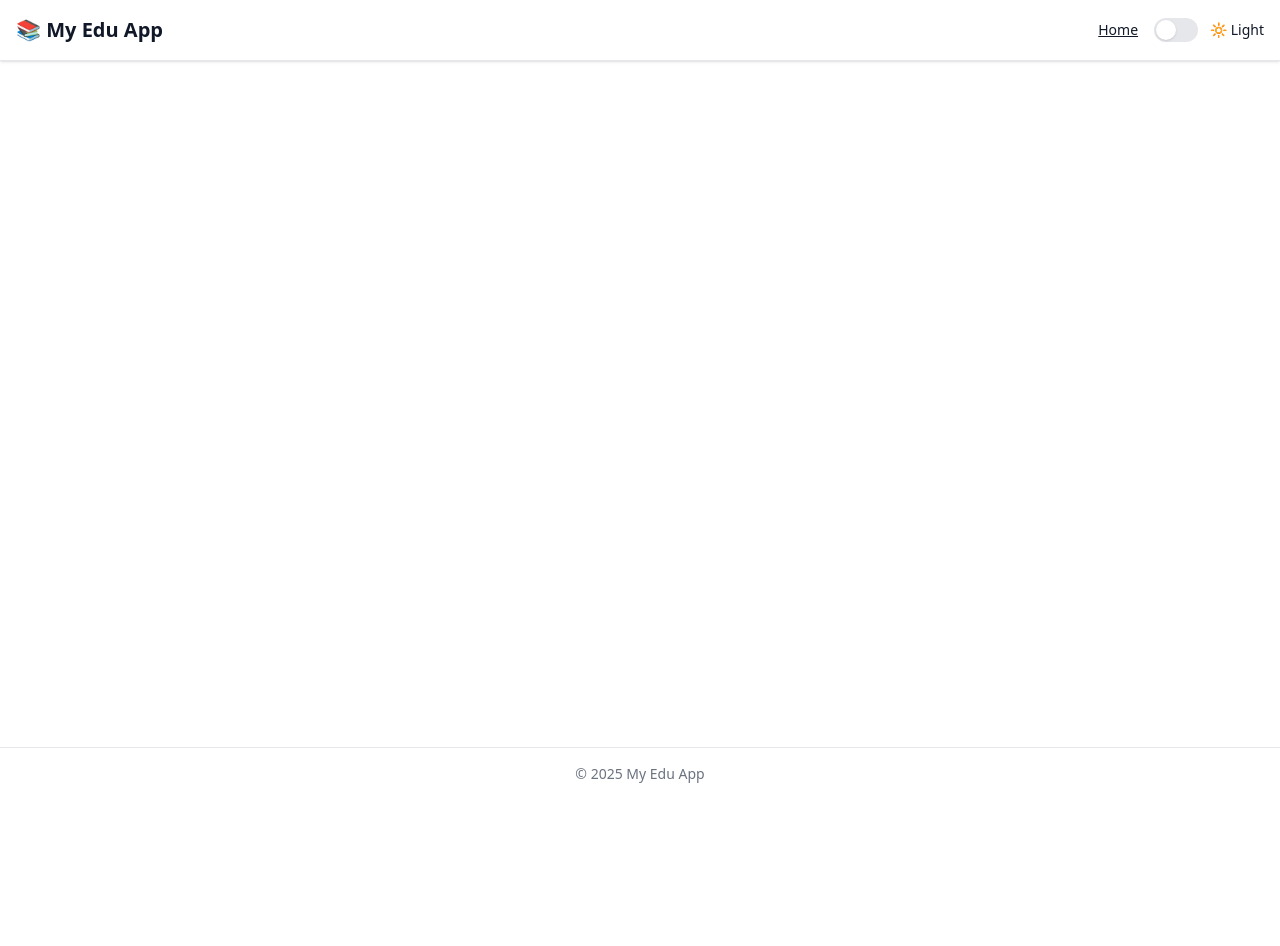
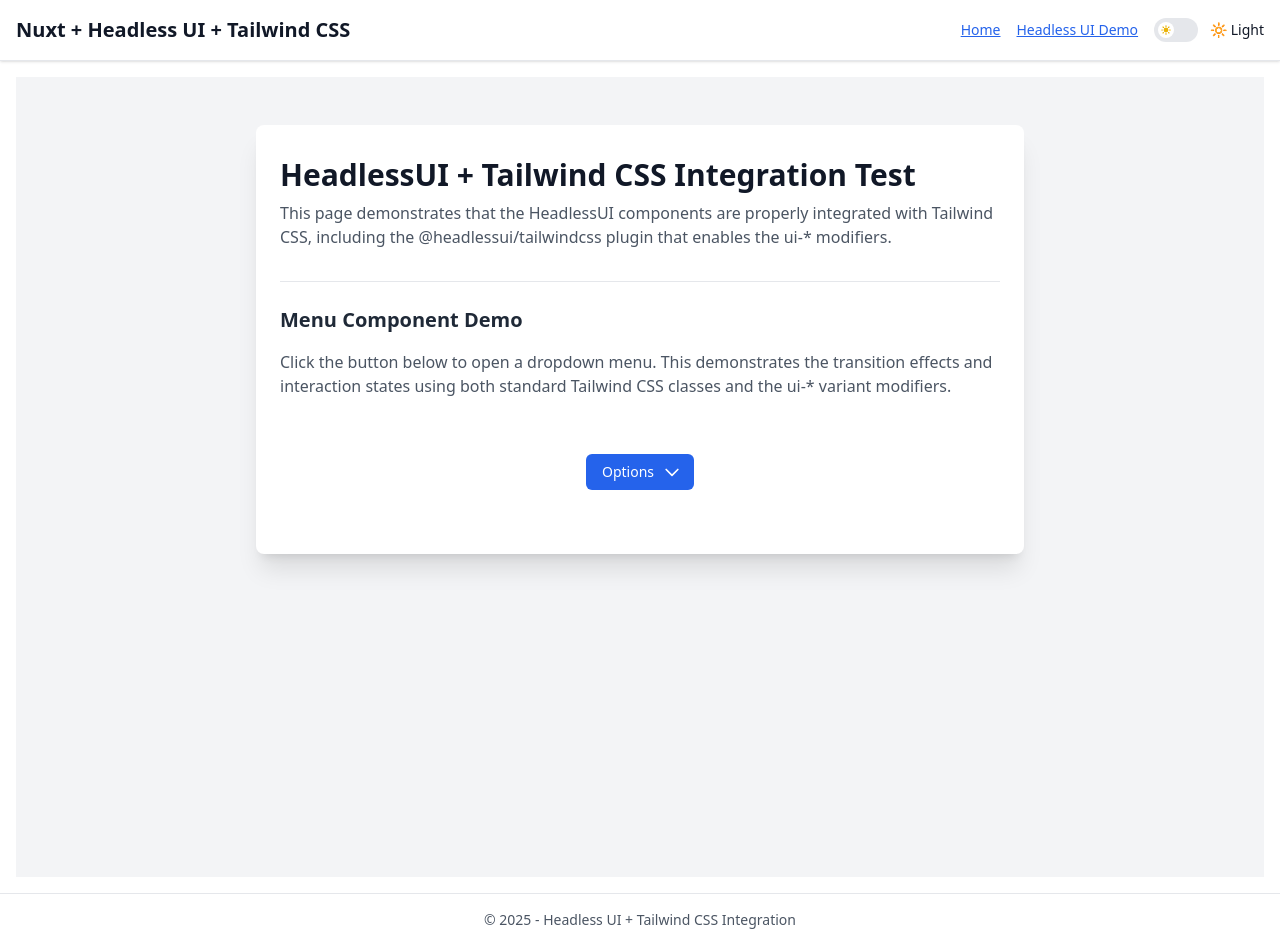
Before and after one commit to Sallvainian/Teaching-Tools-Dashboard, a Nuxt app: page /test in a window 1280 px wide. Before the commit the page ends 800 px from the top, so only its background shows below. Built offline with nearby package versions, Linux system fonts and the light colour scheme.

Commit message:
feat: add dark mode toggle and HeadlessUI components, update configurations

```diff
--- a/components/DarkModeToggle.vue
+++ b/components/DarkModeToggle.vue
@@ -1,30 +1,46 @@
 <template>
+  <ClientOnly>
     <div class="flex items-center">
       <Switch
         v-model="isDarkMode"
-      :class="[
-        isDarkMode ? 'bg-primary-600' : 'bg-gray-200',
-        'relative inline-flex h-6 w-11 flex-shrink-0 cursor-pointer rounded-full border-2 border-transparent transition-colors duration-200 ease-in-out focus:outline-none focus:ring-2 focus:ring-primary-500 focus:ring-offset-2'
-      ]"
+        class="relative inline-flex h-6 w-11 items-center rounded-full ui-checked:bg-blue-600 ui-not-checked:bg-gray-200 transition-colors focus:outline-none focus:ring-2 focus:ring-blue-500 focus:ring-offset-2"
       >
         <span class="sr-only">Toggle dark mode</span>
         <span
-        aria-hidden="true"
-        :class="[
-          isDarkMode ? 'translate-x-5' : 'translate-x-0',
-          'pointer-events-none inline-block h-5 w-5 transform rounded-full bg-white shadow ring-0 transition duration-200 ease-in-out'
-        ]"
-      />
+          class="inline-block h-4 w-4 transform rounded-full bg-white transition ui-checked:translate-x-6 ui-not-checked:translate-x-1 relative"
+        >
+          <!-- Sun icon (shown when light mode) -->
+          <span v-if="!isDarkMode" class="absolute inset-0 flex items-center justify-center text-yellow-500">
+            <svg xmlns="http://www.w3.org/2000/svg" class="h-3 w-3" viewBox="0 0 20 20" fill="currentColor">
+              <path fill-rule="evenodd" d="M10 2a1 1 0 011 1v1a1 1 0 11-2 0V3a1 1 0 011-1zm4 8a4 4 0 11-8 0 4 4 0 018 0zm-.464 4.95l.707.707a1 1 0 001.414-1.414l-.707-.707a1 1 0 00-1.414 1.414zm2.12-10.607a1 1 0 010 1.414l-.706.707a1 1 0 11-1.414-1.414l.707-.707a1 1 0 011.414 0zM17 11a1 1 0 100-2h-1a1 1 0 100 2h1zm-7 4a1 1 0 011 1v1a1 1 0 11-2 0v-1a1 1 0 011-1zM5.05 6.464A1 1 0 106.465 5.05l-.708-.707a1 1 0 00-1.414 1.414l.707.707zm1.414 8.486l-.707.707a1 1 0 01-1.414-1.414l.707-.707a1 1 0 011.414 1.414zM4 11a1 1 0 100-2H3a1 1 0 000 2h1z" clip-rule="evenodd" />
+            </svg>
+          </span>
+          <!-- Moon icon (shown when dark mode) -->
+          <span v-else class="absolute inset-0 flex items-center justify-center text-blue-900">
+            <svg xmlns="http://www.w3.org/2000/svg" class="h-3 w-3" viewBox="0 0 20 20" fill="currentColor">
+              <path d="M17.293 13.293A8 8 0 016.707 2.707a8.001 8.001 0 1010.586 10.586z" />
+            </svg>
+          </span>
+        </span>
       </Switch>
       <span v-if="showLabel" class="ml-3 text-sm hidden md:inline">
         {{ isDarkMode ? '🌙 Dark' : '🔆 Light' }}
       </span>
     </div>
+
+    <!-- Fallback content for server-side rendering -->
+    <template #fallback>
+      <div class="flex items-center">
+        <div class="w-11 h-6 rounded-full bg-gray-200"></div>
+        <span v-if="showLabel" class="ml-3 text-sm hidden md:inline">🔆 Light</span>
+      </div>
+    </template>
+  </ClientOnly>
 </template>
 
 <script setup lang="ts">
 import { Switch } from '@headlessui/vue'
-import { computed } from 'vue'
+import { computed, ref, onMounted } from 'vue'
 
 const props = defineProps({
   showLabel: {
@@ -36,10 +52,20 @@ const props = defineProps({
 // Use built-in color mode composable
 const colorMode = useColorMode()
 
+// Create a ref to store the initial state
+const darkModeState = ref(false)
+
+// Initialize on client side
+onMounted(() => {
+  // Force value to match the preference
+  darkModeState.value = colorMode.preference === 'dark'
+})
+
 // Create a computed property for two-way binding with the Switch
 const isDarkMode = computed({
-  get: () => colorMode.value === 'dark',
+  get: () => darkModeState.value,
   set: (value) => {
+    darkModeState.value = value
     colorMode.preference = value ? 'dark' : 'light'
   }
 })
--- /dev/null
+++ b/components/TestHeadlessUI.vue
@@ -0,0 +1,96 @@
+<template>
+  <div class="flex items-center justify-center p-8">
+    <Menu as="div" class="relative inline-block text-left">
+      <div>
+        <MenuButton
+          class="inline-flex w-full justify-center rounded-md bg-blue-600 px-4 py-2 text-sm font-medium text-white hover:bg-blue-700 focus:outline-none focus-visible:ring-2 focus-visible:ring-white focus-visible:ring-offset-2 focus-visible:ring-offset-blue-500"
+        >
+          Options
+          <ChevronDownIcon class="ml-2 -mr-1 h-5 w-5" aria-hidden="true" />
+        </MenuButton>
+      </div>
+
+      <transition
+        enter-active-class="transition duration-100 ease-out"
+        enter-from-class="transform scale-95 opacity-0"
+        enter-to-class="transform scale-100 opacity-100"
+        leave-active-class="transition duration-75 ease-in"
+        leave-from-class="transform scale-100 opacity-100"
+        leave-to-class="transform scale-95 opacity-0"
+      >
+        <MenuItems
+          class="absolute right-0 mt-2 w-56 origin-top-right divide-y divide-gray-100 rounded-md bg-white shadow-lg ring-1 ring-black ring-opacity-5 focus:outline-none"
+        >
+          <div class="px-1 py-1">
+            <MenuItem v-slot="{ active }">
+              <button
+                :class="[
+                  active ? 'bg-blue-500 text-white' : 'text-gray-900',
+                  'group flex w-full items-center rounded-md px-2 py-2 text-sm ui-active:bg-blue-500 ui-active:text-white',
+                ]"
+              >
+                Edit
+              </button>
+            </MenuItem>
+            <MenuItem v-slot="{ active }">
+              <button
+                :class="[
+                  active ? 'bg-blue-500 text-white' : 'text-gray-900',
+                  'group flex w-full items-center rounded-md px-2 py-2 text-sm ui-active:bg-blue-500 ui-active:text-white',
+                ]"
+              >
+                Duplicate
+              </button>
+            </MenuItem>
+          </div>
+          <div class="px-1 py-1">
+            <MenuItem v-slot="{ active }">
+              <button
+                :class="[
+                  active ? 'bg-blue-500 text-white' : 'text-gray-900',
+                  'group flex w-full items-center rounded-md px-2 py-2 text-sm ui-active:bg-blue-500 ui-active:text-white',
+                ]"
+              >
+                Archive
+              </button>
+            </MenuItem>
+            <MenuItem v-slot="{ active }">
+              <button
+                :class="[
+                  active ? 'bg-blue-500 text-white' : 'text-gray-900',
+                  'group flex w-full items-center rounded-md px-2 py-2 text-sm ui-active:bg-blue-500 ui-active:text-white',
+                ]"
+              >
+                Delete
+              </button>
+            </MenuItem>
+          </div>
+        </MenuItems>
+      </transition>
+    </Menu>
+  </div>
+</template>
+
+<script setup>
+import { Menu, MenuButton, MenuItem, MenuItems } from '@headlessui/vue'
+import { defineComponent, h } from 'vue'
+
+const ChevronDownIcon = defineComponent({
+  setup() {
+    return () => h('svg', {
+      xmlns: 'http://www.w3.org/2000/svg',
+      fill: 'none',
+      viewBox: '0 0 24 24',
+      stroke: 'currentColor',
+      'aria-hidden': 'true'
+    }, [
+      h('path', {
+        'stroke-linecap': 'round',
+        'stroke-linejoin': 'round',
+        'stroke-width': '2',
+        d: 'M19 9l-7 7-7-7'
+      })
+    ])
+  }
+})
+</script>
--- a/layouts/default.vue
+++ b/layouts/default.vue
@@ -1,26 +1,26 @@
-<!-- ✅ File: layouts/default.vue -->
 <template>
-  <div class="min-h-screen flex flex-col bg-white dark:bg-dark-background text-gray-900 dark:text-dark-text transition-colors">
-    <header class="p-4 shadow border-b">
+  <div class="min-h-screen flex flex-col bg-white dark:bg-gray-900 text-gray-900 dark:text-gray-100 transition-colors">
+    <header class="p-4 shadow border-b border-gray-200 dark:border-gray-800">
       <div class="max-w-7xl mx-auto flex justify-between items-center">
-        <h1 class="text-xl font-bold">📚 My Edu App</h1>
+        <h1 class="text-xl font-bold">Nuxt + Headless UI + Tailwind CSS</h1>
         <div class="flex items-center gap-4">
-          <NuxtLink to="/" class="text-sm underline text-primary-600 dark:text-primary-400 hover:text-primary-800">Home</NuxtLink>
+          <NuxtLink to="/" class="text-sm underline text-blue-600 dark:text-blue-400 hover:text-blue-800">Home</NuxtLink>
+          <NuxtLink to="/test" class="text-sm underline text-blue-600 dark:text-blue-400 hover:text-blue-800">Headless UI Demo</NuxtLink>
           <DarkModeToggle />
         </div>
       </div>
     </header>
 
-    <main class="flex-1 p-4">
+    <main class="flex-1 p-4 max-w-7xl mx-auto w-full">
       <slot />
     </main>
 
-    <footer class="p-4 text-center text-sm text-gray-500 border-t">
-      &copy; {{ new Date().getFullYear() }} My Edu App
+    <footer class="p-4 text-center text-sm text-gray-600 dark:text-gray-400 border-t border-gray-200 dark:border-gray-800">
+      &copy; {{ new Date().getFullYear() }} - Headless UI + Tailwind CSS Integration
     </footer>
   </div>
 </template>
 
-<script setup lang="ts">
+<script setup>
 // Using our custom DarkModeToggle component
 </script>
--- a/package.json
+++ b/package.json
@@ -14,6 +14,7 @@
     "pinia": "^3.0.2"
   },
   "devDependencies": {
+    "@headlessui/tailwindcss": "^0.2.2",
     "@iconify-json/heroicons": "^1.2.2",
     "@nuxt/devtools": "^1.7.0",
     "@nuxt/icon": "^1.12.0",
@@ -24,6 +25,7 @@
     "@tailwindcss/typography": "^0.5.16",
     "@types/node": "^22.15.3",
     "autoprefixer": "^10.4.21",
+    "nuxt-headlessui": "^1.2.0",
     "postcss": "^8.5.3",
     "prettier": "^3.2.5",
     "tailwindcss": "^3.4.17",
--- /dev/null
+++ b/pages/test.vue
@@ -0,0 +1,33 @@
+<template>
+  <div class="min-h-screen bg-gray-100 py-12 px-4 sm:px-6 lg:px-8 dark:bg-gray-900">
+    <div class="max-w-3xl mx-auto">
+      <div class="bg-white shadow-xl rounded-lg overflow-hidden dark:bg-gray-800">
+        <div class="px-6 py-8">
+          <h1 class="text-3xl font-bold text-gray-900 mb-2 dark:text-white">
+            HeadlessUI + Tailwind CSS Integration Test
+          </h1>
+          <p class="text-gray-600 mb-8 dark:text-gray-300">
+            This page demonstrates that the HeadlessUI components are properly integrated with Tailwind CSS,
+            including the @headlessui/tailwindcss plugin that enables the ui-* modifiers.
+          </p>
+
+          <div class="border-t border-gray-200 pt-6 dark:border-gray-700">
+            <h2 class="text-xl font-semibold text-gray-800 mb-4 dark:text-gray-200">
+              Menu Component Demo
+            </h2>
+            <p class="text-gray-600 mb-6 dark:text-gray-400">
+              Click the button below to open a dropdown menu. This demonstrates the transition effects and
+              interaction states using both standard Tailwind CSS classes and the ui-* variant modifiers.
+            </p>
+
+            <TestHeadlessUI />
+          </div>
+        </div>
+      </div>
+    </div>
+  </div>
+</template>
+
+<script setup>
+// Import the TestHeadlessUI component (auto-imported by Nuxt)
+</script>
--- a/tailwind.config.ts
+++ b/tailwind.config.ts
@@ -1,6 +1,7 @@
 // tailwind.config.ts
 import type { Config } from 'tailwindcss'
 import typography from '@tailwindcss/typography'
+import headlessui from '@headlessui/tailwindcss'
 
 export default {
   content: [
@@ -11,6 +12,30 @@ export default {
     './app.vue',
     './error.vue'
   ],
+  theme: {
+    extend: {
+      colors: {
+        primary: {
+          50: 'rgb(var(--color-primary-50) / <alpha-value>)',
+          100: 'rgb(var(--color-primary-100) / <alpha-value>)',
+          200: 'rgb(var(--color-primary-200) / <alpha-value>)',
+          300: 'rgb(var(--color-primary-300) / <alpha-value>)',
+          400: 'rgb(var(--color-primary-400) / <alpha-value>)',
+          500: 'rgb(var(--color-primary-500) / <alpha-value>)',
+          600: 'rgb(var(--color-primary-600) / <alpha-value>)',
+          700: 'rgb(var(--color-primary-700) / <alpha-value>)',
+          800: 'rgb(var(--color-primary-800) / <alpha-value>)',
+          900: 'rgb(var(--color-primary-900) / <alpha-value>)',
+          950: 'rgb(var(--color-primary-950) / <alpha-value>)',
+        },
+        dark: {
+          background: 'rgb(var(--color-dark-background) / <alpha-value>)',
+          surface: 'rgb(var(--color-dark-surface) / <alpha-value>)',
+          text: 'rgb(var(--color-dark-text) / <alpha-value>)',
+        },
+      },
+    },
+  },
   darkMode: 'class',
-  plugins: [typography]
+  plugins: [typography, headlessui]
 } satisfies Config
```
Also changed, not shown: nuxt.config.ts (+8 -6 lines), 1 other file (tests, documents, lock files or other folders). Lines whose indentation alone changed are shown as unchanged.
